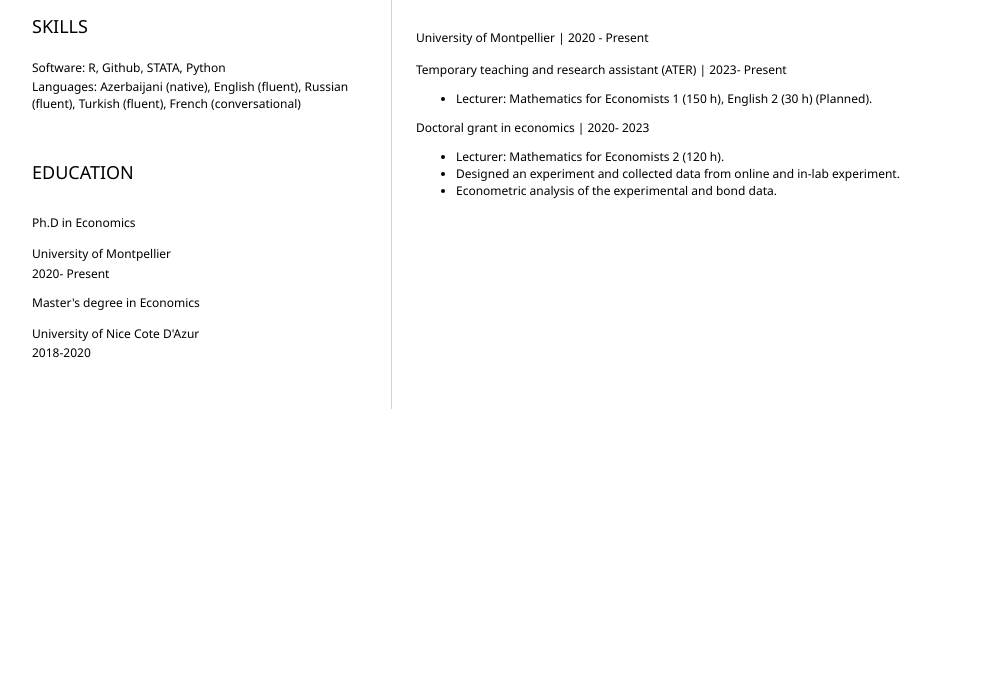
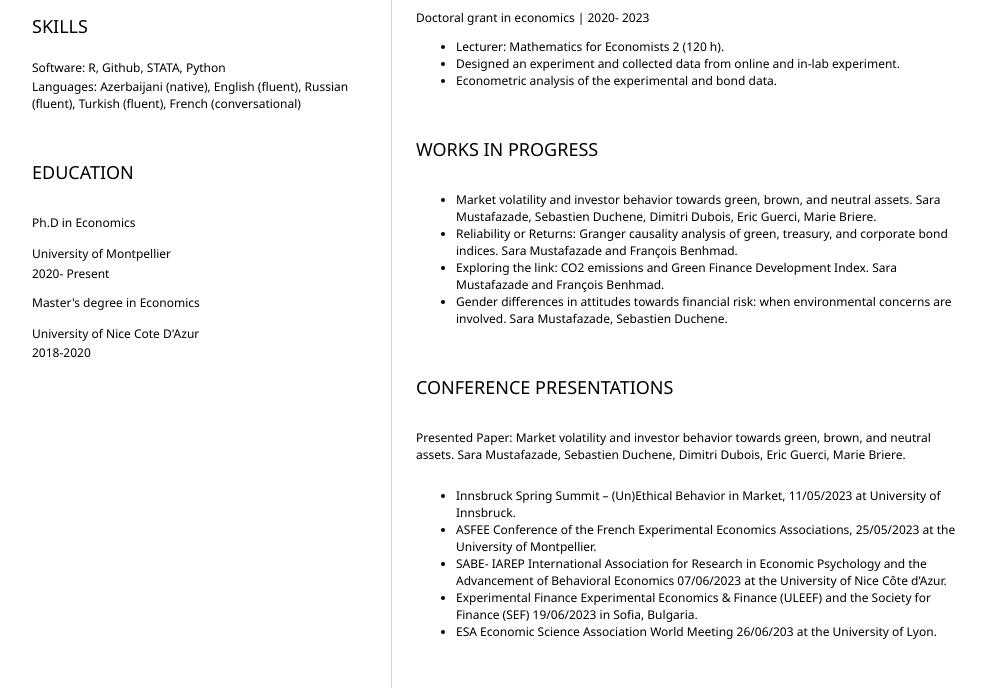
Before and after one commit to sara-mustafazade/resume, a plain HTML site: page index.html in a window 1280 px wide. Shown: the part 343-1031 px from the top of the page, without its empty margins (152-1138 px from the left). Before the commit the page ends 800 px from the top, so only its background shows below. Drawn offline with Linux system fonts and the light colour scheme.

Commit message:
work in progress cong

```diff
--- a/index.html
+++ b/index.html
@@ -55,10 +55,6 @@
 			</article>
 			<article id="mainRight">
 				<section>
-					<h2>ABOUT</h2>
-					<p> Tired student trying to finish her working paper before end of the month.</p>
-				</section>
-				<section>
 					<h2>WORK EXPERIENCE</h2>
 					<h3>University of Montpellier | 2020 - Present</h3>
 <p>
@@ -76,6 +72,34 @@
     <li>Econometric analysis of the experimental and bond data.</li>
 </ul>
 				</section>
+			<section>
+				<h2> WORKS IN PROGRESS </h2>
+				<ul>
+					<li> Market volatility and investor behavior towards green, brown, and neutral assets. Sara Mustafazade, Sebastien Duchene,
+						Dimitri Dubois, Eric Guerci, Marie Briere. </li>
+					<li>  Reliability or Returns: Granger causality analysis of green, treasury, and corporate bond indices. Sara Mustafazade and
+						François Benhmad. </li>
+					<li> Exploring the link: CO2 emissions and Green Finance Development Index. Sara Mustafazade and François Benhmad. </li>
+					<li>  Gender differences in attitudes towards financial risk: when environmental concerns are involved. Sara Mustafazade,
+						Sebastien Duchene. </li>
+				</ul>
+			</section>
+			<section>
+				<h2> CONFERENCE PRESENTATIONS </h2>
+				<h3> Presented Paper: Market volatility and investor behavior towards green, brown, and neutral assets. Sara Mustafazade, Sebastien Duchene,
+					Dimitri Dubois, Eric Guerci, Marie Briere. </h3>
+					<ul>
+						<li> Innsbruck Spring Summit – (Un)Ethical Behavior in Market, 11/05/2023 at University of Innsbruck. </li>
+						<li> ASFEE Conference of the French Experimental Economics Associations, 25/05/2023 at the University of Montpellier. </li>
+						<li> SABE- IAREP International Association for Research in Economic Psychology and the Advancement of Behavioral Economics 07/06/2023 at the University of Nice Côte d’Azur. </li>
+						<li>  Experimental Finance Experimental Economics & Finance (ULEEF) and the Society for Finance (SEF) 19/06/2023 in
+							Sofia, Bulgaria. </li>
+						<li> ESA Economic Science Association World Meeting 26/06/203 at the University of Lyon.
+						</li>
+
+
+					</ul>
+			</section>
 			</article>
 		</main>
 	</body>
```
